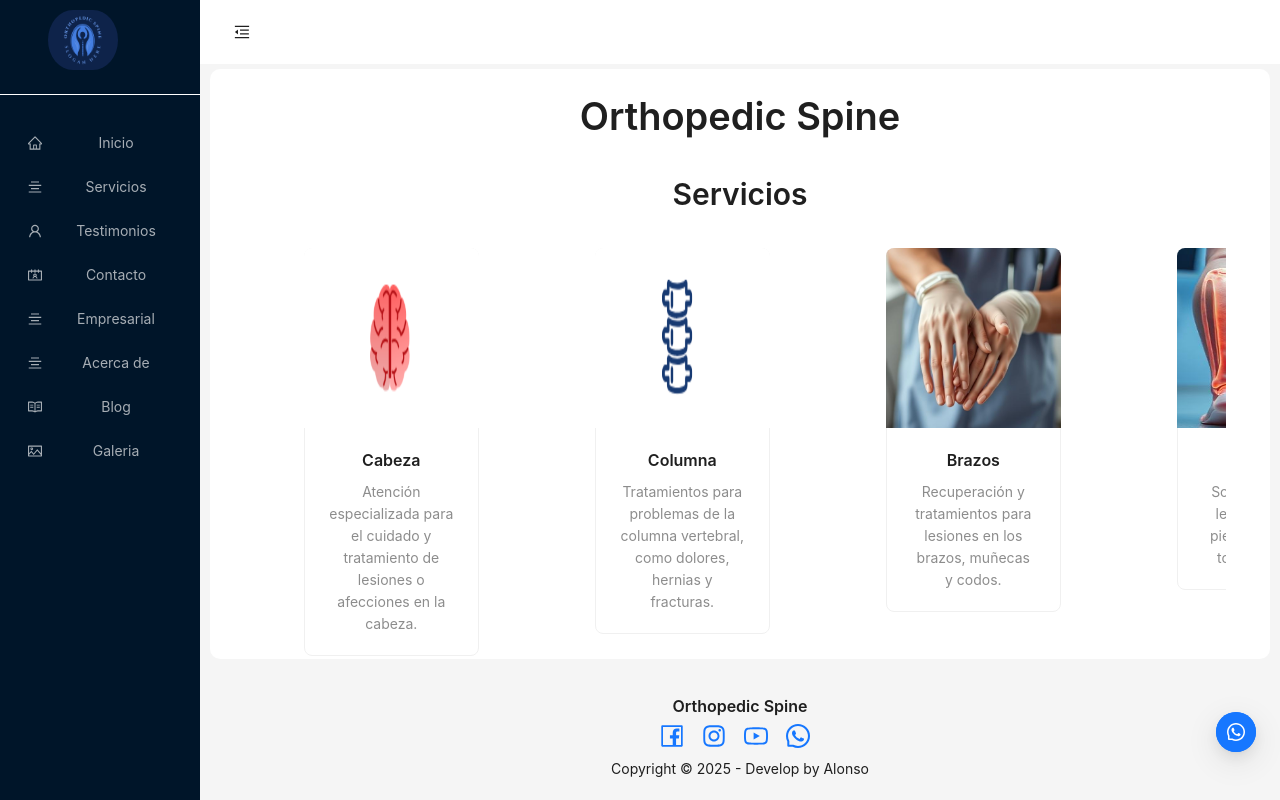
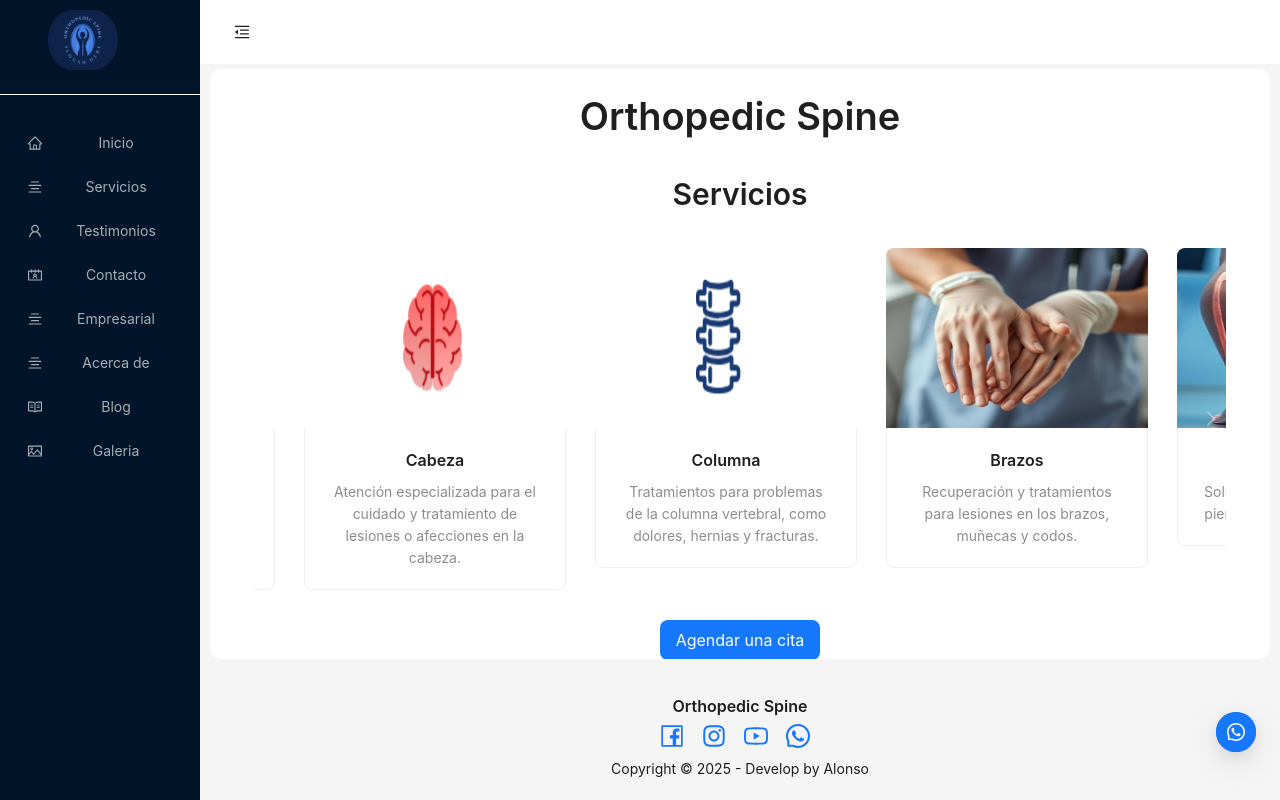
Before and after one commit to Alonsovn/orthopedic-spine-ui, a React (Vite) app: page / in a window 1280 px wide. Built offline with nearby package versions, Linux system fonts and the light colour scheme.

Commit message:
Adjust carousel width

```diff
--- a/src/Components/AppCarousel/index.tsx
+++ b/src/Components/AppCarousel/index.tsx
@@ -47,7 +47,7 @@ const AppCarousel: React.FC<ServicesCardsProps> = ({ servicesCards }) => {
               <Col span={24}>
                 <Card
                   hoverable
-                  style={{ width: "60%" }}
+                  style={{ width: "90%" }}
                   cover={
                     <img alt={service.alt} src={service.image} height={180} />
                   }
```
